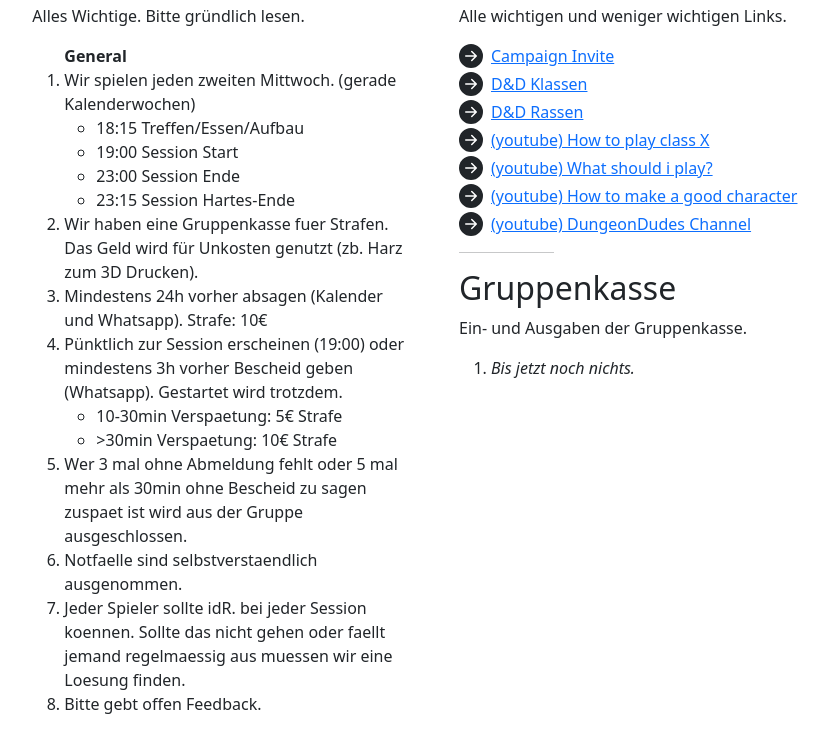
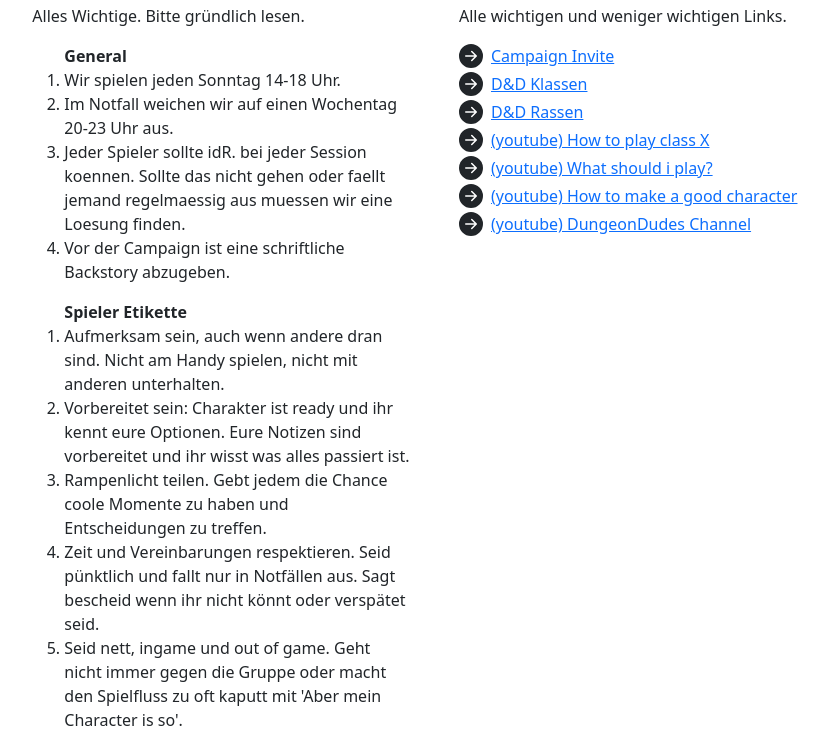
Before and after one commit to svenf1105/svenf1105.github.io, a plain HTML site: page index.html in a window 1280 px wide. Shown: the part 600-1329 px from the top of the page, without its empty margins (205-1031 px from the left). Drawn offline with Linux system fonts and the light colour scheme; files whose address does not match are found by name.

Commit message:
Update index.html

```diff
--- a/index.html
+++ b/index.html
@@ -6,10 +6,6 @@
    <title>Sven's D&D Campaign</title>
 
    <link rel="canonical" href="https://getbootstrap.com/docs/5.2/examples/starter-template/">
-
-
-
-
 
 <link href="css/bootstrap.min.css" rel="stylesheet">
 
@@ -92,25 +88,11 @@
        <p>Alles Wichtige. Bitte gründlich lesen.</p>
        <ol>
          <dt>General</dt>
-         <li>Wir spielen jeden zweiten Mittwoch. (gerade Kalenderwochen)</li>
-         <ul>
-           <li>18:15 Treffen/Essen/Aufbau</li>
-           <li>19:00 Session Start</li>
-           <li>23:00 Session Ende</li>
-           <li>23:15 Session Hartes-Ende</li>
-         </ul>
-         <li>Wir haben eine Gruppenkasse fuer Strafen. Das Geld wird für Unkosten genutzt (zb. Harz zum 3D Drucken).</li>
-         <li>Mindestens 24h vorher absagen (Kalender und Whatsapp). Strafe: 10€</li>
-         <li>Pünktlich zur Session erscheinen (19:00) oder mindestens 3h vorher Bescheid geben (Whatsapp). Gestartet wird trotzdem.</li>
-         <ul>
-           <li>10-30min Verspaetung: 5€ Strafe</li>
-           <li>>30min Verspaetung: 10€ Strafe</li>
-         </ul>
-         <li>Wer 3 mal ohne Abmeldung fehlt oder 5 mal mehr als 30min ohne Bescheid zu sagen zuspaet ist wird aus der Gruppe ausgeschlossen.</li>
-         <li>Notfaelle sind selbstverstaendlich ausgenommen.</li>
+         <li>Wir spielen jeden Sonntag 14-18 Uhr.</li>
+         <li>Im Notfall weichen wir auf einen Wochentag 20-23 Uhr aus.</li>
          <li>Jeder Spieler sollte idR. bei jeder Session koennen. Sollte das nicht gehen oder faellt jemand regelmaessig aus muessen wir eine Loesung finden.</li>
-         <li>Bitte gebt offen Feedback.</li>
-       </ol>
+         <li>Vor der Campaign ist eine schriftliche Backstory abzugeben.
+      </ol>
 
        <ol>
          <dt>Spieler Etikette</dt>
@@ -125,11 +107,6 @@
 
        <ol>
          <dt>Ingame</dt>
-         <li>Sämtlicher non-magical Loot geht in den Gruppen-Loot, von dem jeder Charakter weiss und der der ganzen Gruppe gehört.</li>
-         <li>Magic Items werden direkt vom DM an Spieler oder den Gruppen-Loot verteilt.</li>
-         <ul>
-           <li>Dies garantiert, dass jeder seinen Fair-Share an Loot bekommt. Tauschen/Handeln ist euch überlassen.</li>
-         </ul>
          <li>Healing Potions können als Bonus Aktion benutzt werden.</li>
          <li>Flanking gibt +2 auf den Attack Roll statt advantage.</li>
          <li>Ihr müsst proficient in einem Skill sein, um jemand anderem dabei helfen zu können.</li>
@@ -148,8 +125,8 @@
          <li>Milestones fuer Experience.</li>
          <li>Alle offiziellen Sources sind erlaubt.</li>
          <li>Ability Score Improvements der Rasse können angepasst werden. <a href="https://www.dndbeyond.com/sources/tcoe/character-options#Proficiencies">Link</a></li>
-         <li>1HP vom Level-Up darf neu gewürfelt werden.</li>
-         <li>'Observant' gibt den +5 Bonus nicht.</li>
+         <li>1HP vom Level-Up darf neu gewürfelt werden. Wenn ihr fixed HP haben wollt vorher mit DM klaeren.</li>
+         <li>Mit dem DM abgesprochene Heirloom Items sind moeglich.</li>
        </ol>
      </div>
 
@@ -157,7 +134,7 @@
        <h2>Links</h2>
        <p>Alle wichtigen und weniger wichtigen Links.</p>
        <ul class="icon-list ps-0">
-         <li class="d-flex align-items-start mb-1"><a href="https://ddb.ac/campaigns/join/33155101701101662">Campaign Invite</a></li>
+         <li class="d-flex align-items-start mb-1"><a href="https://ddb.ac/campaigns/join/38646874213813048">Campaign Invite</a></li>
          <li class="d-flex align-items-start mb-1"><a href="https://www.dndbeyond.com/classes">D&D Klassen</a></li>
          <li class="d-flex align-items-start mb-1"><a href="https://www.dndbeyond.com/races">D&D Rassen</a></li>
          <li class="d-flex align-items-start mb-1"><a href="https://www.youtube.com/watch?v=LALHl4FJUx0&list=PLugOo_mrTyTckVepQNpCoe9RFre0VhMxN">(youtube) How to play class X</a></li>
@@ -165,19 +142,11 @@
          <li class="d-flex align-items-start mb-1"><a href="https://www.youtube.com/watch?v=4XYqrbhLjIM">(youtube) How to make a good character</a></li>
          <li class="d-flex align-items-start mb-1"><a href="https://www.youtube.com/c/DungeonDudes">(youtube) DungeonDudes Channel</a></li>
        </ul>
-
-       <hr class="col-3 col-md-3 mb-6">
-
-       <h2>Gruppenkasse</h2>
-       <p>Ein- und Ausgaben der Gruppenkasse.</p>
-       <ol>
-         <li><i>Bis jetzt noch nichts.</i></li>
-       </ol>
      </div>
    </div>
  </main>
  <footer class="pt-5 my-5 text-muted border-top">
-   Last updated at 28/09/2022
+   Last updated at 16/03/23
  </footer>
 </div>
 
```
